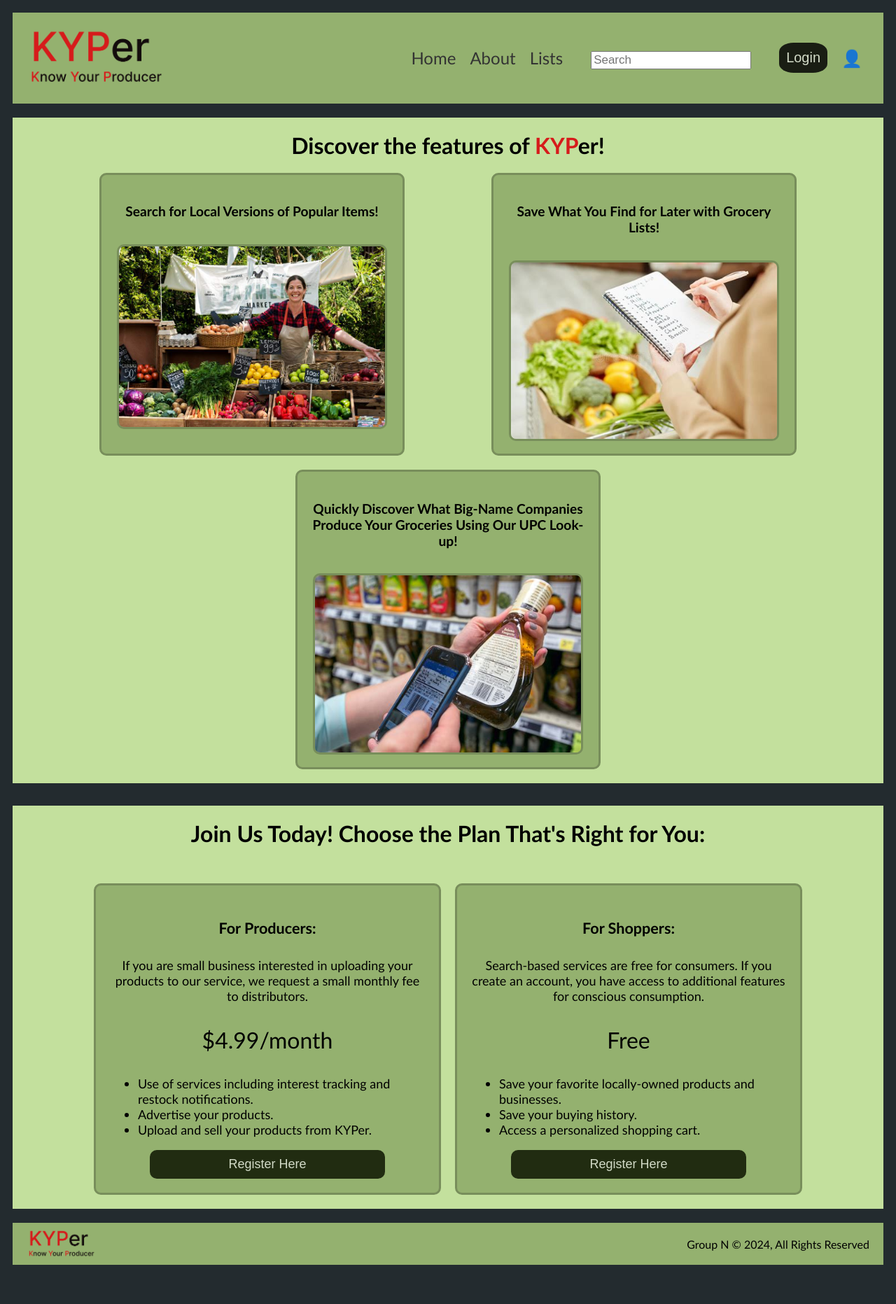
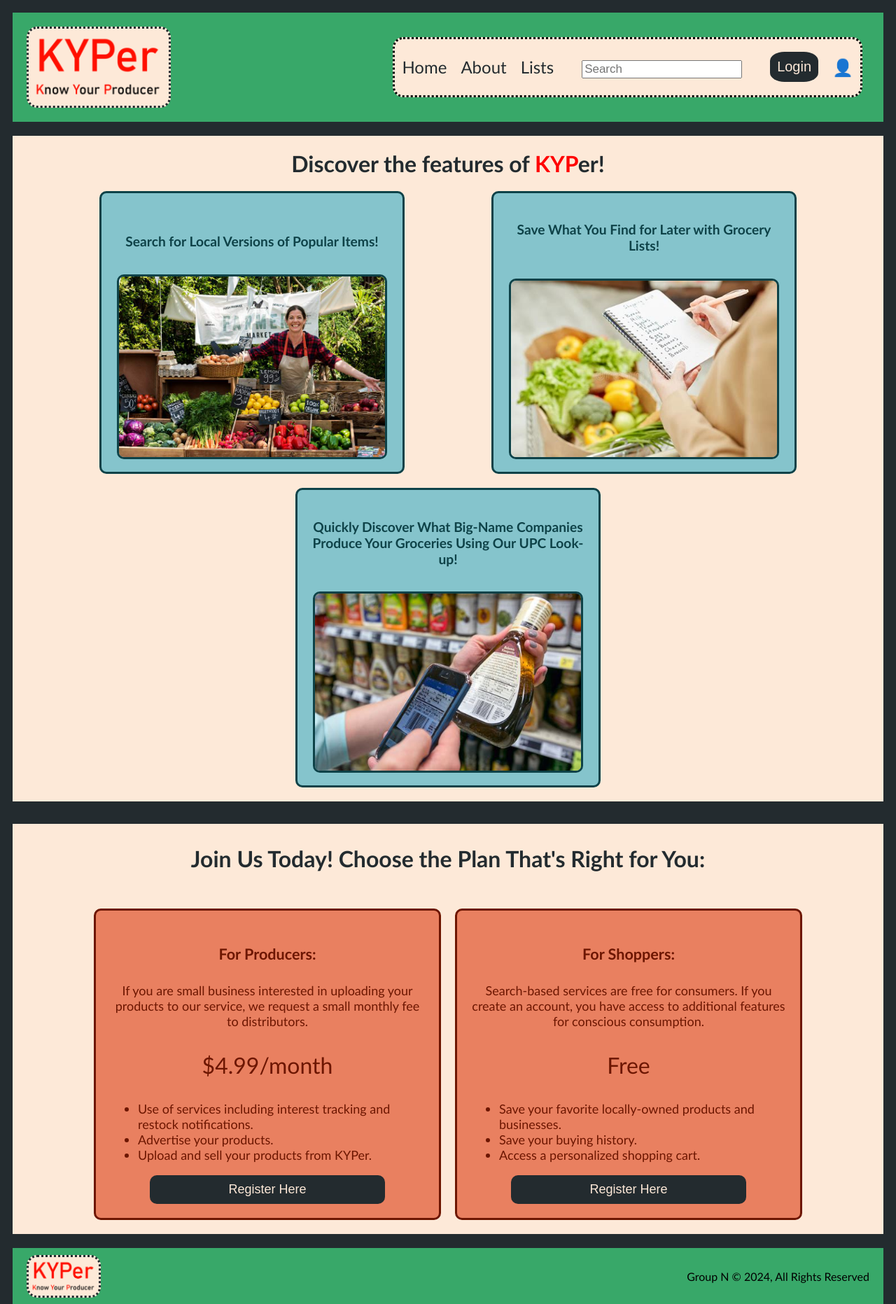
Before and after one commit to logbasem/Software_Engineering, a React (Create React App) app: page / in a window 1280 px wide. Shown: the whole page at 70% size. Before the commit the page ends 1807 px from the top, so only its background shows below. Built offline with nearby package versions, Linux system fonts and the light colour scheme.

Commit message:
Color Changes and Logo Modification

```diff
--- a/src/css-html/asset.css
+++ b/src/css-html/asset.css
@@ -1,7 +1,15 @@
 /* Ticket 2 */
+:root {
+  --first-color: #38A869;
+  --second-color: hwb(187 52% 20%);
+  --third-color: hsla(12, 75%, 52%, 0.679);
+  --light-color: #FDE9D8;
+  --dark-color: #232B2F;
+}
+
 .header,
 .footer {
-  background-color: #94B16F;
+  background-color: var(--first-color);
 
 }
 
@@ -10,19 +18,30 @@
   position: sticky;
   display: inline-flex;
   width: 100%;
+  align-items: center;
 }
 
 .header .logo {
   margin: 20px;
   margin-right: auto; /* Pushes the logo to the far left */
   max-width: 200px;
+  background-color: var(--light-color);
+  border-style: dotted;
+  border-color: var(--dark-color);
+  border-radius: 15px;
 }
 
 .nav {
   display: flex;
   align-items: center;
   margin-right: 30px;
+  margin-left: 10px;
+  padding: 10px;
   font-size: x-large;
+  height: 60px;
+  border-style: dotted;
+  border-radius: 15px;
+  background-color: var(--light-color);
 }
 
 .nav ul {
@@ -39,7 +58,7 @@
 
 .nav a {
   text-decoration: none; /* Remove underline */
-  color: #333; /* Change link color */
+  color: var(--dark-color); /* Change link color */
 }
 
 .search-bar,
@@ -49,11 +68,12 @@
 
 .search-bar input[type="text"] {
   font-size: 17px;
+  color: var(--dark-color);
 }
 
 .user-section button {
-  background-color: #191d13;
-  color: #d3dbc8;
+  background-color: var(--dark-color);
+  color: var(--light-color);
   font-size: 20px;
   border-radius: 30%;
   border-style: none;
@@ -86,21 +106,15 @@
   .profile-button {
     display: none;
   }
-  /*.login-button {
-    display: block;
-  }*/
 }
 
 .user-section.show {
-  /*.profile-button {
-    display: block;
-  }*/
   .login-button {
     display: none;
   }
 }
 
-@media (max-width: 824px) {
+@media (max-width: 880px) {
   .nav-list.hide {
     display: none;
   }
@@ -144,7 +158,7 @@
   display: flex;
   justify-content: space-between;
   padding: 10px 20px;
-  max-height: 40px;
+  max-height: 60px;
   align-items: center;
   margin-top: 10px;
 }
@@ -152,4 +166,8 @@
 .footer .logo {
   max-width: 100px;
   height: fit-content;
+  background-color: var(--light-color);
+  border-style: dotted;
+  border-color: var(--dark-color);
+  border-radius: 15px;
 }
--- a/src/css-html/index.css
+++ b/src/css-html/index.css
@@ -1,9 +1,12 @@
 :root {
   --first-color: #38A869;
   --second-color: hwb(187 52% 20%);
+  --second-color-dark: hwb(186.2 5.5% 71.8%);
   --third-color: hsla(12, 75%, 52%, 0.679);
+  --third-color-dark: hsl(12.1, 100%, 21.4%);
   --light-color: #FDE9D8;
   --dark-color: #232B2F;
+  --kyper-color: #f00;
 }
 
 html {
@@ -17,7 +20,8 @@ html {
 
 .features-section {
   text-align: center; /* Center align h3 */
-  background-color: #C3E09D;
+  background-color: var(--light-color);
+  color: var(--dark-color);
 }
 
 .features-section h3 {
@@ -27,7 +31,7 @@ html {
 }
 
 .kyper-kyp {
-  color: #D61B1B;
+  color: var(--kyper-color);
 }
 
 .features {
@@ -42,13 +46,15 @@ html {
 .features-3 {
   margin: 10px 10px; /* Add some spacing between sections */
   text-align: center; /* Center align text within each section */
-  background-color: #94B16F;
+  color: var(--second-color-dark);
+  background-color: var(--second-color);
   border-radius: 10px;
   max-width: 400px;
   min-width: 230px;
   border-style: solid;
-  border-color: #788E5B;
+  border-color: var(--second-color-dark);
   padding: 15px;
+  align-content: end;
 }
 
 .features-1 h4,
@@ -64,12 +70,13 @@ html {
   border-radius: 10px;
   margin-top: 10px;
   border-style: solid;
-  border-color: #788E5B;
+  border-color: var(--second-color-dark);
 }
 
 .payment-plans {
   text-align: center; /* Center align h3 */
-  background-color: #C3E09D;
+  background-color: var(--light-color);
+  color: var(--dark-color);
   margin-bottom: 20px;
 }
 
@@ -81,7 +88,7 @@ html {
 }
 
 .payment-plans h3 {
-  padding: 20px 20px 0px 20px;
+  padding: 30px 30px 0px 30px;
   font-size: xx-large;
 }
 
@@ -90,14 +97,15 @@ html {
   flex: 1; /* Equal width for both sections */
   margin: 10px 10px; /* Add some spacing between sections */
   display: inline-block; /* Display sections side by side */
-  background-color: #94B16F;
+  background-color: var(--third-color);
+  color: var(--third-color-dark);
   border-radius: 10px;
   padding: 20px;
   max-width: 450px;
   min-width: 230px;
   font-size: large;
   border-style: solid;
-  border-color: #788E5B;
+  border-color: var(--third-color-dark);
 }
 
 .producer-plan h4,
@@ -113,8 +121,8 @@ html {
 
 .producer-plan button,
 .shopper-plan button {
-  background-color: #212c11;
-  color: #d3dbc8;
+  background-color: var(--dark-color);
+  color: var(--light-color);
   font-size: large;
   border-radius: 10px;
   border-style: none;
--- a/src/pages/Footer.jsx
+++ b/src/pages/Footer.jsx
@@ -1,7 +1,7 @@
 /*Ticket 2*/
 import React from 'react';
 import '../css-html/asset.css';
-import KYPerLogo from '../assets/KYPer Logo.png';
+import KYPerLogo from '../assets/KYPer Logo (transparent).png';
 
 function Footer() {
   return (
--- a/src/pages/Header.jsx
+++ b/src/pages/Header.jsx
@@ -1,7 +1,7 @@
 /*Ticket 2*/
 import React, { useState } from 'react';
 import '../css-html/asset.css';
-import KYPerLogo from '../assets/KYPer Logo.png';
+import KYPerLogo from '../assets/KYPer Logo (transparent).png';
 
 function Header() {
 
```
Also changed, not shown: src/assets/KYPer Logo (transparent).png (added).
